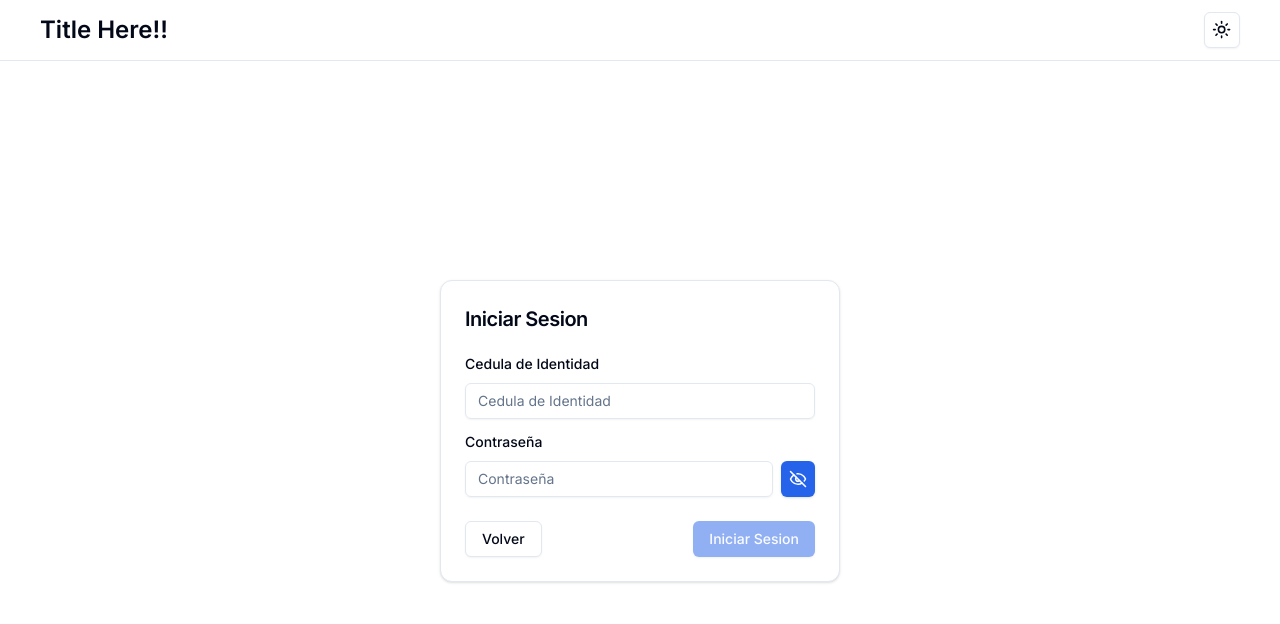
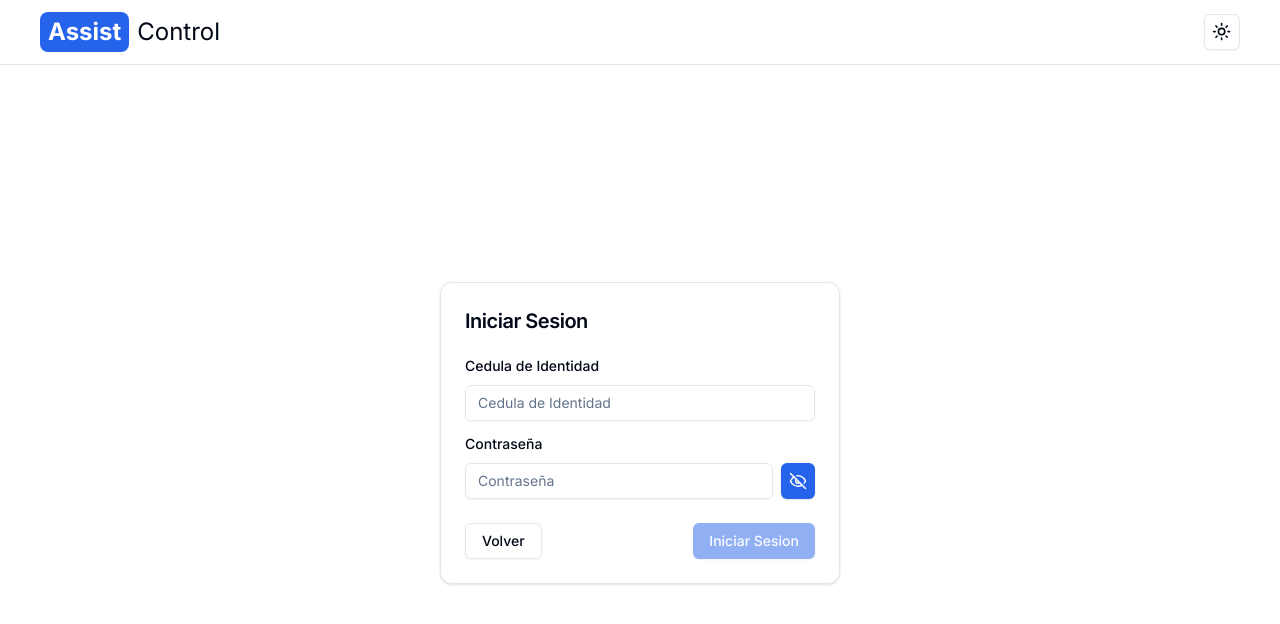
Before and after one commit to breaper03/tesis-client, a Next.js app: page /auth in a window 1280 px wide. Shown: the top 624 px of the page. Built offline with nearby package versions, Linux system fonts and the light colour scheme; no server answers.

Commit message:
Add  Tittle Nav

```diff
--- a/src/app/components/nav-bar.tsx
+++ b/src/app/components/nav-bar.tsx
@@ -17,7 +17,15 @@ export const NavBar = () => {
 
   return (
     <div className='flex flex-row items-center justify-between w-full px-10 py-3 border-b'>
-      <span className='text-2xl font-semibold'>Title Here!!</span>
+     <div className="gap-2 flex items-center">
+        <span className="text-2xl text-white font-bold bg-blue-600 dark:bg-blue-700/80 py-1 px-2 rounded-lg">
+          Assist
+        </span>
+        <span className="text-2xl hidden sm:inline">
+          Control
+        </span>
+      </div>
+
       <div className='flex items-center gap-4'>
         <span className='text-lg font-semibold'>{user ? `${user.firstname} ${user.lastname[0]}.` : ""}</span>
         <ThemeSwitch />
```
